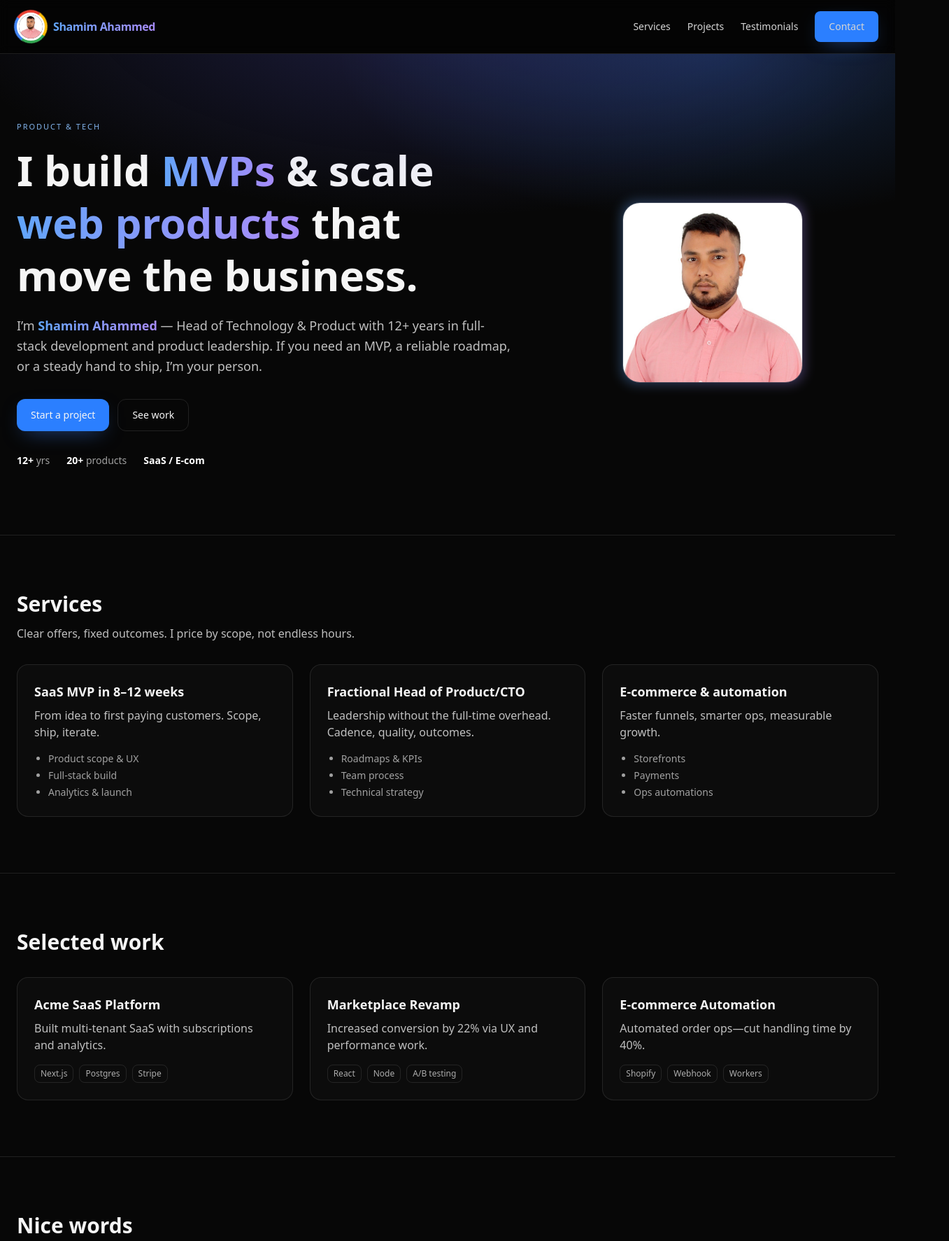
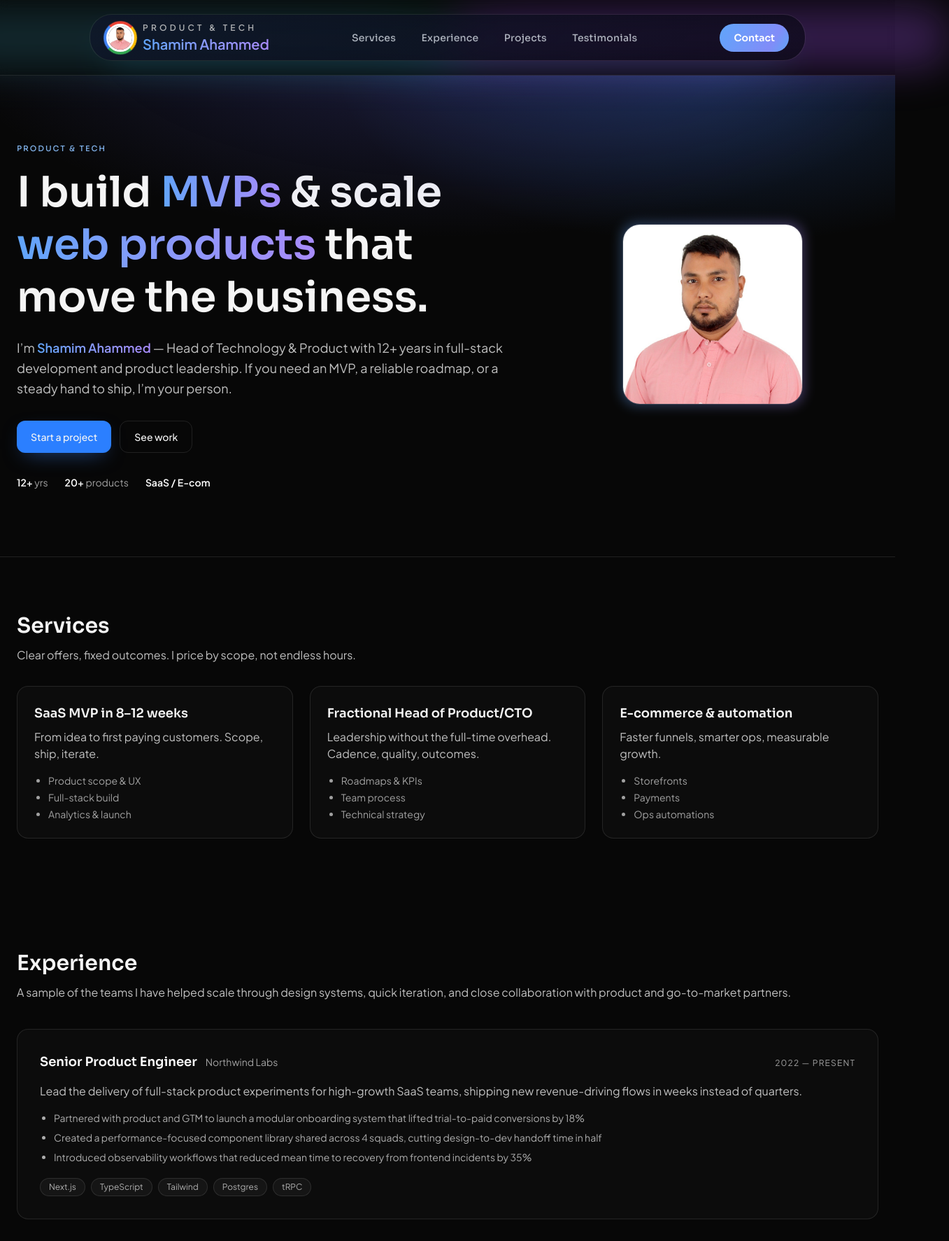
Before and after one commit to tshamim/portfolio_site, a Next.js app: page / in a window 1280 px wide. Shown: the top 1773 px of the page at 70% size, 1357 px wide, since content can reach past the window. Built offline with nearby package versions, Linux system fonts and the light colour scheme; no server answers.

Commit message:
update the design

```diff
--- a/src/app/globals.css
+++ b/src/app/globals.css
@@ -10,7 +10,8 @@
     --accent-to:#a78bfa;   /* violet-400 */
   }
   html { scroll-behavior: smooth; }
-  body { @apply bg-[var(--bg)] text-neutral-100 antialiased; }
+  body { @apply bg-[var(--bg)] text-neutral-100 antialiased font-sans; }
+  h1, h2, h3 { font-family: var(--font-display); }
   a { @apply text-inherit no-underline; }
 }
 
@@ -35,7 +36,103 @@
     @apply bg-gradient-to-r from-[var(--accent-from)] to-[var(--accent-to)] bg-clip-text text-transparent;
   }
 
-  .badge { @apply text-[11px] uppercase tracking-[0.18em] text-blue-300/90; }
+  .badge {
+    @apply text-[11px] uppercase tracking-[0.18em] text-blue-300/90;
+    font-family: var(--font-display);
+  }
+
+  .nav-shell {
+    @apply relative flex items-center justify-between gap-3 rounded-[2rem] px-4 py-2.5 text-sm text-neutral-300 backdrop-blur-2xl;
+    isolation: isolate;
+    box-shadow: 0 22px 48px -28px rgba(56, 189, 248, 0.55);
+  }
+  @media (min-width: 768px) {
+    .nav-shell {
+      @apply px-6 py-3;
+    }
+  }
+  .nav-shell::after {
+    content: "";
+    position: absolute;
+    inset: 0;
+    border-radius: inherit;
+    border: 1px solid rgba(255, 255, 255, 0.08);
+    background:
+      linear-gradient(130deg, rgba(15, 23, 42, 0.82), rgba(12, 10, 24, 0.7))
+      padding-box;
+    z-index: -1;
+  }
+  .nav-shell::before {
+    content: "";
+    position: absolute;
+    inset: -15% -20%;
+    border-radius: inherit;
+    background: conic-gradient(from 210deg, rgba(96, 165, 250, 0.55), rgba(22, 163, 74, 0.3), rgba(168, 85, 247, 0.55), rgba(96, 165, 250, 0.55));
+    filter: blur(30px);
+    z-index: -2;
+    opacity: 0.55;
+  }
+
+  .nav-link {
+    position: relative;
+    display: inline-flex;
+    align-items: center;
+    justify-content: center;
+    gap: 0.35rem;
+    border-radius: 9999px;
+    padding: 0.45rem 0.95rem;
+    font-weight: 500;
+    color: rgba(226, 232, 240, 0.75);
+    transition: color 0.2s ease, transform 0.2s ease;
+    font-family: var(--font-display);
+    letter-spacing: 0.015em;
+  }
+  .nav-link::after {
+    content: "";
+    position: absolute;
+    inset: 0;
+    border-radius: inherit;
+    background: linear-gradient(125deg, rgba(96, 165, 250, 0.28), rgba(168, 85, 247, 0.28));
+    opacity: 0;
+    transition: opacity 0.25s ease;
+  }
+  .nav-link span {
+    position: relative;
+    z-index: 1;
+  }
+  .nav-link:hover {
+    color: #fff;
+    transform: translateY(-1px);
+  }
+  .nav-link:hover::after {
+    opacity: 1;
+  }
+
+  .btn-aurora {
+    @apply inline-flex items-center gap-2 rounded-full px-5 py-2.5 text-sm font-semibold text-white shadow-[0_20px_45px_-28px_rgba(37,99,235,0.6)] transition;
+    background: linear-gradient(120deg, #60a5fa, #818cf8, #22d3ee);
+    background-size: 160%;
+    font-family: var(--font-display);
+  }
+  .btn-aurora:hover {
+    transform: translateY(-1px);
+    background-position: 60%;
+    box-shadow: 0 22px 48px -26px rgba(59, 130, 246, 0.7);
+  }
+  .btn-aurora:focus-visible {
+    outline: 2px solid rgba(125, 211, 252, 0.5);
+    outline-offset: 2px;
+  }
+
+  .menu-toggle {
+    @apply inline-flex h-11 w-11 items-center justify-center rounded-2xl border border-white/10 text-neutral-200 transition hover:border-white/20 hover:text-white;
+    background: rgba(12, 12, 18, 0.65);
+    box-shadow: 0 16px 30px -24px rgba(14, 165, 233, 0.6);
+  }
+
+  .mobile-nav-link {
+    @apply block rounded-2xl border border-white/10 bg-white/5 px-4 py-3 text-base font-medium text-neutral-200 transition hover:bg-white/10;
+  }
 }
 
 /* Utilities */
--- a/src/app/layout.tsx
+++ b/src/app/layout.tsx
@@ -1,6 +1,19 @@
 import Header from "@/components/header";
 import type { Metadata } from "next";
+import { Plus_Jakarta_Sans, Sora } from "next/font/google";
 import "./globals.css";
+
+const sans = Plus_Jakarta_Sans({
+  subsets: ["latin"],
+  weight: ["400", "500", "600", "700"],
+  variable: "--font-sans",
+});
+
+const display = Sora({
+  subsets: ["latin"],
+  weight: ["500", "600", "700", "800"],
+  variable: "--font-display",
+});
 
 const siteUrl = process.env.NEXT_PUBLIC_SITE_URL ?? "https://example.com";
 
@@ -41,8 +54,8 @@ export default function RootLayout({ children }: { children: React.ReactNode })
   };
 
   return (
-    <html lang="en">
-      <body>
+    <html lang="en" className={`${sans.variable} ${display.variable}`}>
+      <body className="font-sans">
         {/* JSON-LD */}
         <script
           type="application/ld+json"
--- a/src/app/page.tsx
+++ b/src/app/page.tsx
@@ -1,4 +1,5 @@
 import ContactForm from "@/components/sections/contact-form";
+import Experience from "@/components/sections/experience";
 import Hero from "@/components/sections/hero";
 import Projects from "@/components/sections/projects";
 import Services from "@/components/sections/services";
@@ -9,6 +10,7 @@ export default function Page() {
     <>
       <Hero />
       <Services />
+      <Experience />
       <Projects />
       <Testimonials />
       <ContactForm />
--- a/src/components/header.tsx
+++ b/src/components/header.tsx
@@ -1,39 +1,51 @@
 "use client";
 
+import Link from "next/link";
 import { useState } from "react";
 
 export default function Header() {
   const [open, setOpen] = useState(false);
 
   return (
-    <header className="border-b border-white/10 sticky top-0 z-40 backdrop-blur supports-[backdrop-filter]:bg-black/40">
-      <div className="container py-3 md:py-4 flex items-center justify-between">
-        {/* Brand: avatar + name */}
-        <a href="/" className="flex items-center gap-3 min-w-0">
+    <header className="sticky top-0 z-40 border-b border-white/10 bg-black/40 backdrop-blur supports-[backdrop-filter]:bg-black/35">
+      <div className="container py-3 md:py-5">
+        <div className="mx-auto max-w-5xl">
+          <div className="nav-shell md:grid md:grid-cols-[auto_1fr_auto] md:items-center md:gap-6">
+            {/* Brand: avatar + name + discipline */}
+            <Link href="/" className="group flex items-center gap-3 min-w-0">
               <span className="logo-wrap shrink-0" aria-hidden="true">
                 <img src="/profile.jpg" alt="" className="logo-img" />
               </span>
-          <span className="font-semibold tracking-tight truncate">
-            <span className="name-gradient">Shamim Ahammed</span>
+              <span className="min-w-0">
+                <span className="block font-semibold tracking-tight text-sm text-neutral-300/80 group-hover:text-neutral-100 transition md:text-xs md:uppercase md:tracking-[0.35em]">
+                  Product & Tech
                 </span>
-        </a>
+                <span className="mt-0.5 block truncate text-lg font-semibold leading-tight sm:text-xl">
+                  <span className="name-gradient font-display">Shamim Ahammed</span>
+                </span>
+              </span>
+            </Link>
 
             {/* Desktop nav */}
-        <nav className="hidden md:block text-sm text-neutral-300">
-          <ul className="flex items-center gap-6">
-            <li><a className="hover:text-white" href="#services">Services</a></li>
-            <li><a className="hover:text-white" href="#projects">Projects</a></li>
-            <li><a className="hover:text-white" href="#testimonials">Testimonials</a></li>
-            <li><a className="btn-primary rounded-lg" href="#contact">Contact</a></li>
+            <nav className="hidden md:flex justify-center text-sm text-neutral-300">
+              <ul className="flex items-center gap-1.5">
+                <li><a className="nav-link" href="#services"><span>Services</span></a></li>
+                <li><a className="nav-link" href="#experience"><span>Experience</span></a></li>
+                <li><a className="nav-link" href="#projects"><span>Projects</span></a></li>
+                <li><a className="nav-link" href="#testimonials"><span>Testimonials</span></a></li>
               </ul>
             </nav>
 
+            <div className="flex items-center gap-2 md:justify-end">
+              <a className="hidden md:inline-flex btn-aurora" href="#contact">
+                <span>Contact</span>
+              </a>
               {/* Mobile menu button */}
               <button
                 aria-label="Open menu"
                 aria-expanded={open}
                 onClick={() => setOpen(v => !v)}
-          className="md:hidden inline-flex items-center justify-center rounded-lg p-2 hover:bg-white/5"
+                className="menu-toggle md:hidden"
               >
                 {open ? (
                   /* Close icon */
@@ -48,17 +60,21 @@ export default function Header() {
                 )}
               </button>
             </div>
+          </div>
+        </div>
+      </div>
 
       {/* Mobile sheet */}
       {open && (
-        <div className="md:hidden border-t border-white/10 bg-black/70 backdrop-blur">
-          <nav className="container py-4">
-            <ul className="grid gap-3 text-neutral-200 text-base">
-              <li><a onClick={() => setOpen(false)} className="block py-2" href="#services">Services</a></li>
-              <li><a onClick={() => setOpen(false)} className="block py-2" href="#projects">Projects</a></li>
-              <li><a onClick={() => setOpen(false)} className="block py-2" href="#testimonials">Testimonials</a></li>
+        <div className="md:hidden border-t border-white/10 bg-[#0b0b0f]/95 backdrop-blur">
+          <nav className="container py-5">
+            <ul className="grid gap-3 text-base text-neutral-100">
+              <li><a onClick={() => setOpen(false)} className="mobile-nav-link" href="#services">Services</a></li>
+              <li><a onClick={() => setOpen(false)} className="mobile-nav-link" href="#experience">Experience</a></li>
+              <li><a onClick={() => setOpen(false)} className="mobile-nav-link" href="#projects">Projects</a></li>
+              <li><a onClick={() => setOpen(false)} className="mobile-nav-link" href="#testimonials">Testimonials</a></li>
               <li>
-                <a onClick={() => setOpen(false)} className="btn-primary rounded-xl w-full justify-center" href="#contact">
+                <a onClick={() => setOpen(false)} className="btn-aurora w-full justify-center" href="#contact">
                   Contact
                 </a>
               </li>
--- /dev/null
+++ b/src/components/sections/experience.tsx
@@ -0,0 +1,43 @@
+import { experiences } from "@/data/experience";
+
+export default function Experience() {
+  return (
+    <section id="experience" className="container py-20">
+      <h2 className="text-2xl md:text-3xl font-semibold">Experience</h2>
+      <p className="mt-3 text-neutral-300/90">
+        A sample of the teams I have helped scale through design systems, quick iteration,
+        and close collaboration with product and go-to-market partners.
+      </p>
+
+      <div className="mt-10 space-y-8">
+        {experiences.map((exp) => (
+          <article key={`${exp.company}-${exp.role}`} className="card p-6 md:p-8">
+            <header className="flex flex-wrap items-baseline gap-x-3 gap-y-2">
+              <h3 className="text-lg font-semibold text-white">{exp.role}</h3>
+              <span className="text-sm text-neutral-400">{exp.company}</span>
+              <span className="ml-auto text-xs tracking-widest uppercase text-neutral-400">
+                {exp.period}
+              </span>
+            </header>
+
+            <p className="mt-4 text-neutral-300/90">{exp.summary}</p>
+
+            <ul className="mt-4 space-y-2 text-sm text-neutral-300/80 list-disc pl-5">
+              {exp.achievements.map((item) => (
+                <li key={item}>{item}</li>
+              ))}
+            </ul>
+
+            <div className="mt-5 flex flex-wrap gap-2 text-xs text-neutral-300/80">
+              {exp.tech.map((tech) => (
+                <span key={tech} className="rounded-full border border-white/10 bg-white/[.04] px-3 py-1">
+                  {tech}
+                </span>
+              ))}
+            </div>
+          </article>
+        ))}
+      </div>
+    </section>
+  );
+}
--- /dev/null
+++ b/src/data/experience.ts
@@ -0,0 +1,50 @@
+export type Experience = {
+  company: string;
+  role: string;
+  period: string;
+  summary: string;
+  achievements: string[];
+  tech: string[];
+};
+
+export const experiences: Experience[] = [
+  {
+    company: "Northwind Labs",
+    role: "Senior Product Engineer",
+    period: "2022 — Present",
+    summary:
+      "Lead the delivery of full-stack product experiments for high-growth SaaS teams, shipping new revenue-driving flows in weeks instead of quarters.",
+    achievements: [
+      "Partnered with product and GTM to launch a modular onboarding system that lifted trial-to-paid conversions by 18%",
+      "Created a performance-focused component library shared across 4 squads, cutting design-to-dev handoff time in half",
+      "Introduced observability workflows that reduced mean time to recovery from frontend incidents by 35%",
+    ],
+    tech: ["Next.js", "TypeScript", "Tailwind", "Postgres", "tRPC"],
+  },
+  {
+    company: "Orbit Analytics",
+    role: "Frontend Chapter Lead",
+    period: "2019 — 2022",
+    summary:
+      "Scaled a data visualization platform while mentoring a team of five engineers and aligning roadmaps with design, analytics, and marketing stakeholders.",
+    achievements: [
+      "Rebuilt the reporting suite with server components and suspense-friendly data fetching, improving load times by 40%",
+      "Stood up visual regression testing to prevent UI drift across 3,000+ customer dashboards",
+      "Implemented accessibility guidelines that brought the application to WCAG 2.1 AA compliance",
+    ],
+    tech: ["React", "Storybook", "GraphQL", "Playwright"],
+  },
+  {
+    company: "Freelance",
+    role: "Product Designer & Engineer",
+    period: "2015 — 2019",
+    summary:
+      "Designed and built marketing sites, internal dashboards, and MVPs for startups in healthcare, climate, and fintech.",
+    achievements: [
+      "Delivered end-to-end brand and web presence for 20+ clients with an average NPS of 9/10",
+      "Optimized lighthouse scores above 95 by default through static generation and prudent asset budgets",
+      "Automated deployment and preview pipelines so non-technical teams could ship updates confidently",
+    ],
+    tech: ["Next.js", "Figma", "Netlify", "Contentful"],
+  },
+];
--- a/tailwind.config.ts
+++ b/tailwind.config.ts
@@ -1,6 +1,13 @@
 import type { Config } from "tailwindcss";
 export default {
   content: ["./src/**/*.{ts,tsx}"],
-  theme: { extend: {} },
+  theme: {
+    extend: {
+      fontFamily: {
+        sans: ["var(--font-sans)", "system-ui", "-apple-system", "BlinkMacSystemFont", "Segoe UI", "sans-serif"],
+        display: ["var(--font-display)", "var(--font-sans)", "sans-serif"],
+      },
+    },
+  },
   plugins: [],
 } satisfies Config;
```
Lines whose indentation alone changed are shown as unchanged.
